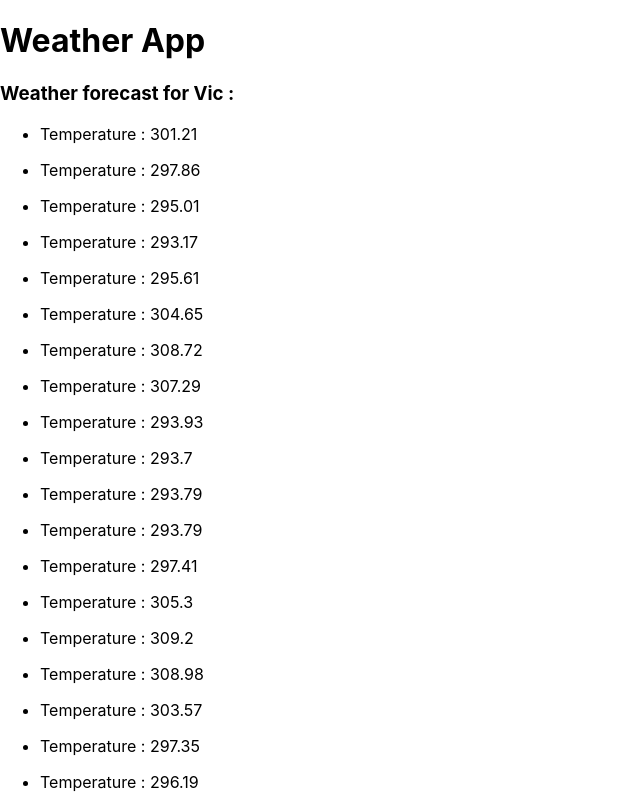
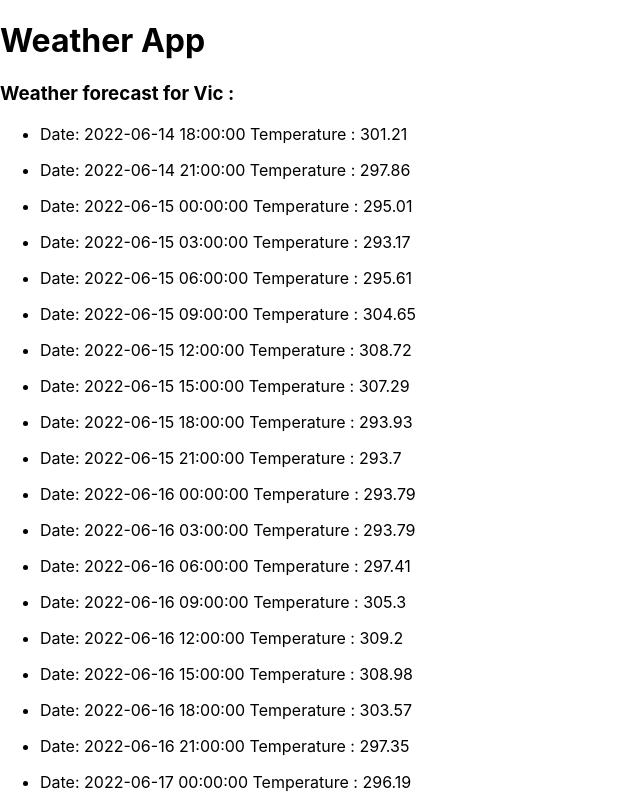
Before and after one commit to lucioxx89/Weather_App, a React (Create React App) app: page / in a window 1280 px wide. Shown: the top 800 px of the page, without its empty margins (0-640 px from the left). Built offline with nearby package versions, Linux system fonts and the light colour scheme.

Commit message:
rendered in ul the date. Now for each day/hours shows the temperature

```diff
--- a/src/components/ForecastList.js
+++ b/src/components/ForecastList.js
@@ -33,7 +33,9 @@ const ForecastList = () => {
       {forecastList.map((item, index) => {
         return (
           <ul key={index}>
-            <li> Temperature : {item.main.temp} </li>
+            <li>
+              Date: {item.dt_txt} Temperature : {item.main.temp}
+            </li>
           </ul>
         );
       })}
```
